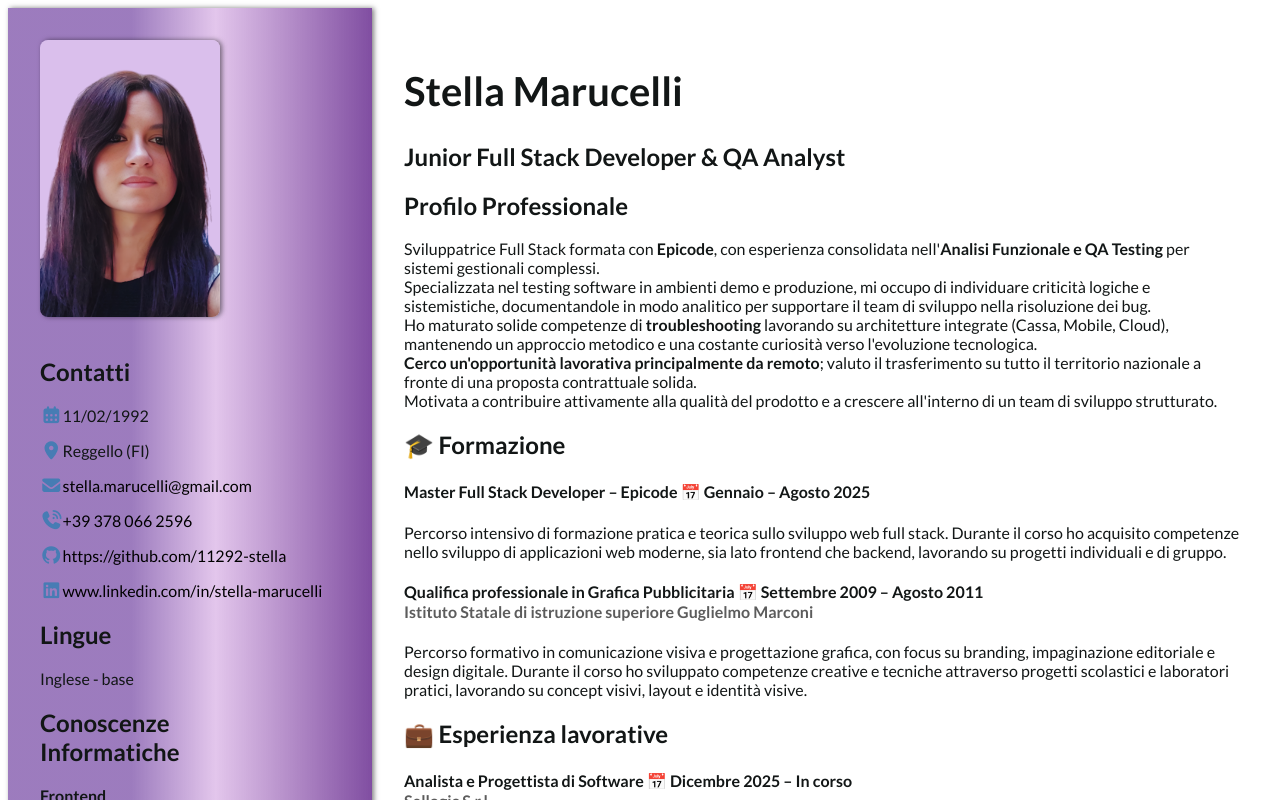
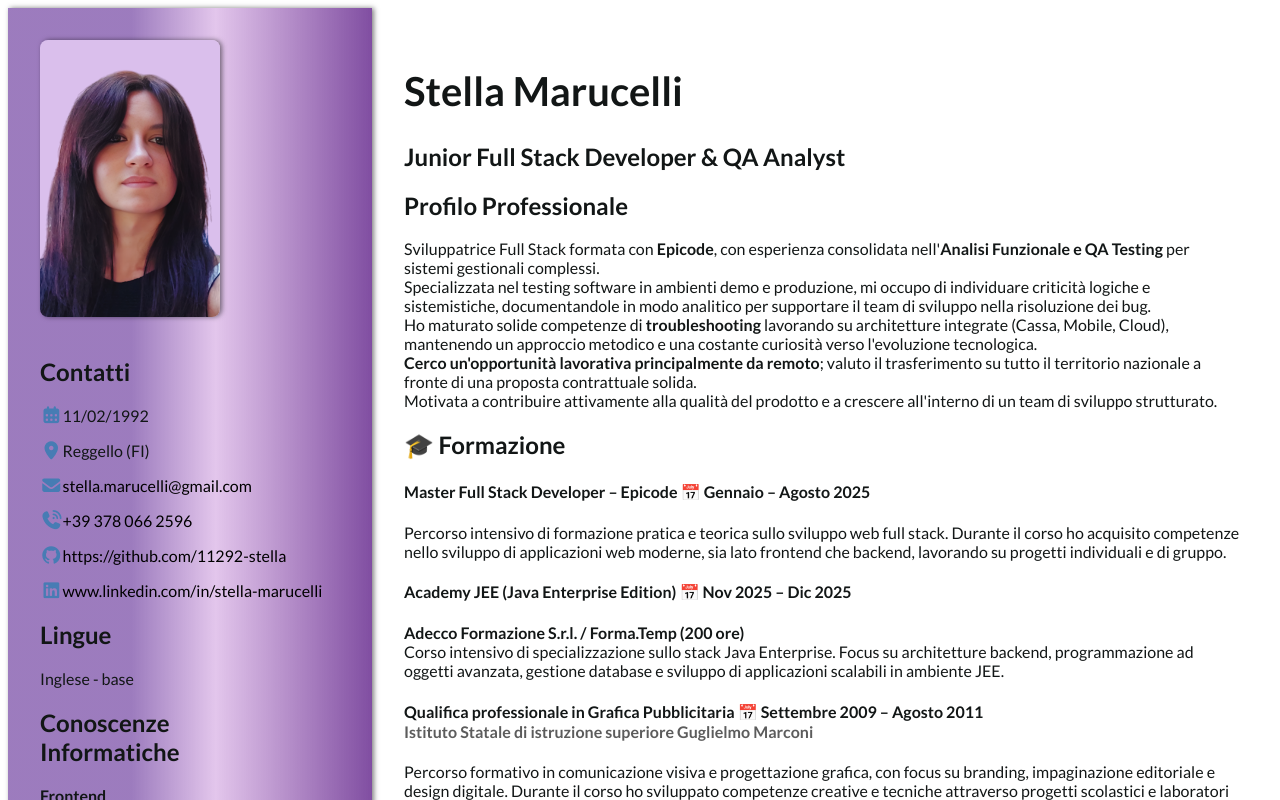
Before and after one commit to 11292-stella/cv-stella-marucelli, a React (Vite) app: page / in a window 1280 px wide. Shown: the top 800 px of the page. Built offline with nearby package versions, Linux system fonts and the light colour scheme.

Commit message:
aggiornamento

```diff
--- a/src/Cv.jsx
+++ b/src/Cv.jsx
@@ -262,6 +262,15 @@ const Cv = function () {
           applicazioni web moderne, sia lato frontend che backend, lavorando su
           progetti individuali e di gruppo.
         </p>
+        <div className="corso">
+    <h4>Academy JEE (Java Enterprise Edition) 📅 Nov 2025 – Dic 2025</h4>
+    <p>
+      <strong>Adecco Formazione S.r.l. / Forma.Temp (200 ore)</strong> <br />
+      Corso intensivo di specializzazione sullo stack Java Enterprise.
+      Focus su architetture backend, programmazione ad oggetti avanzata,
+      gestione database e sviluppo di applicazioni scalabili in ambiente JEE.
+    </p>
+  </div>
         <h4>
           Qualifica professionale in Grafica Pubblicitaria 📅 Settembre 2009 –
           Agosto 2011 <br />
```
